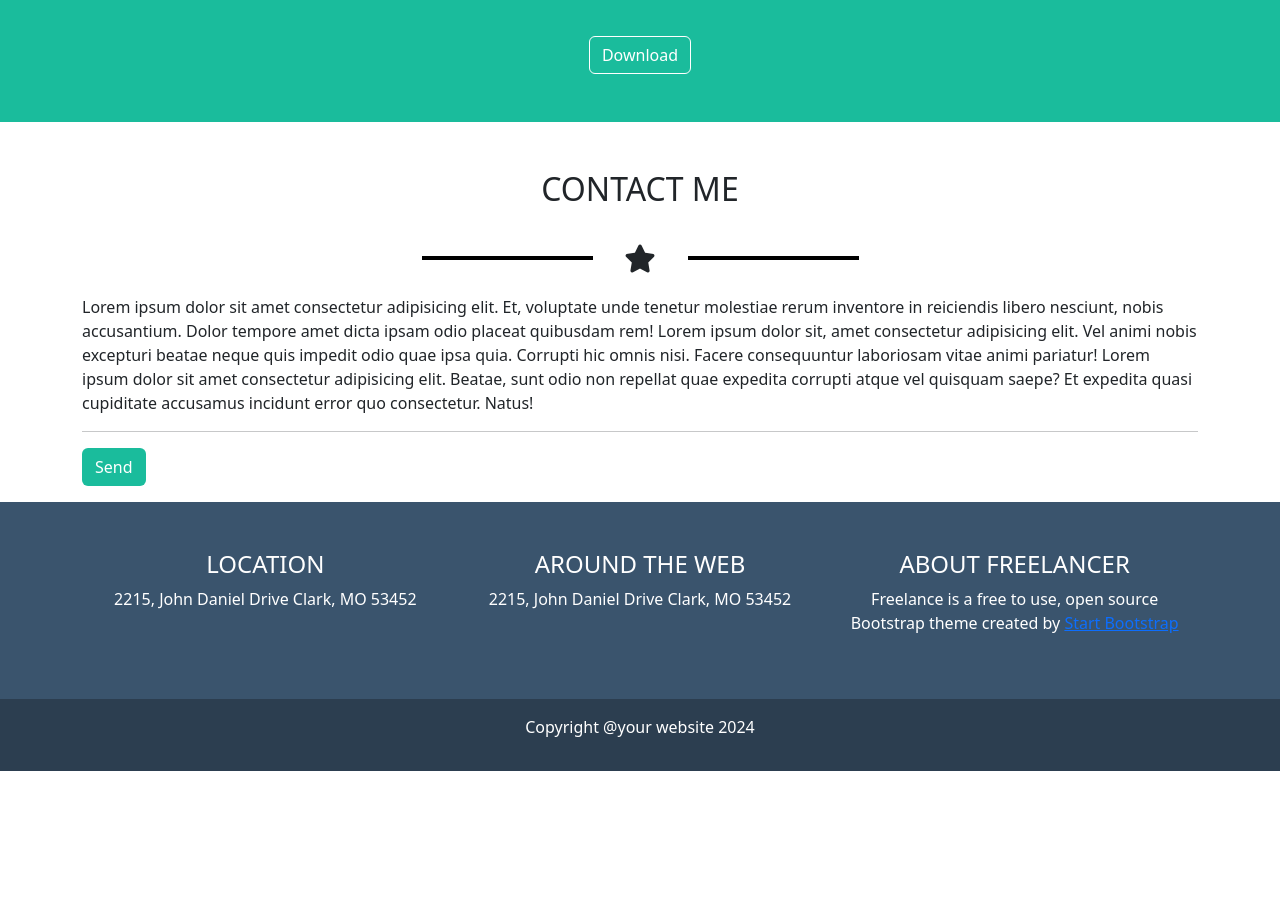
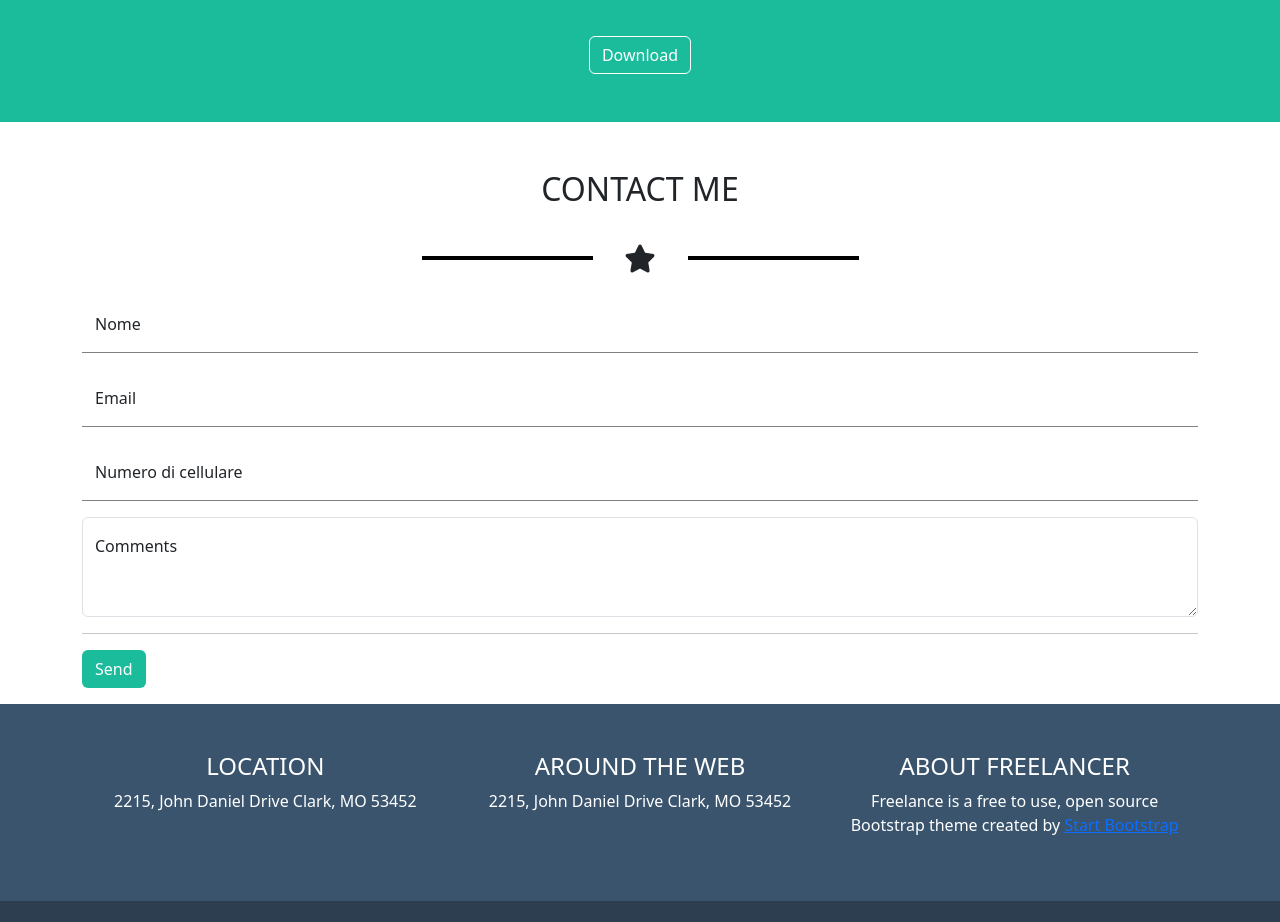
Before and after one commit to DanieleBegnis/html-css-bootstrap-freelancer, a plain HTML site: page index.html in a window 1280 px wide. Shown: the part 2320-3242 px from the top of the page. Before the commit the page ends 3091 px from the top, so only its background shows below. Drawn offline with nearby package versions, Linux system fonts and the light colour scheme.

```diff
--- a/index.html
+++ b/index.html
@@ -94,9 +94,22 @@
                     <div class="col-1 text-center fs-3"><i class="fa-solid fa-star"></i></div>
                     <div class="col-4 ms-star-line ms-bg-black"></div>
                 </div>
-                Lorem ipsum dolor sit amet consectetur adipisicing elit. Et, voluptate unde tenetur molestiae rerum inventore in reiciendis libero nesciunt, nobis accusantium. Dolor tempore amet dicta ipsam odio placeat quibusdam rem!
-                Lorem ipsum dolor sit, amet consectetur adipisicing elit. Vel animi nobis excepturi beatae neque quis impedit odio quae ipsa quia. Corrupti hic omnis nisi. Facere consequuntur laboriosam vitae animi pariatur!
-                Lorem ipsum dolor sit amet consectetur adipisicing elit. Beatae, sunt odio non repellat quae expedita corrupti atque vel quisquam saepe? Et expedita quasi cupiditate accusamus incidunt error quo consectetur. Natus!
+                <div class="form-floating mb-3 ms-input-form">
+                    <input type="text" class="form-control" id="name" placeholder="Name">
+                    <label for="name" class="form-label">Nome</label>
+                </div>
+                <div class="form-floating mb-3 ms-input-form">
+                    <input type="email" class="form-control" id="exampleInputEmail1" placeholder="Email">
+                    <label for="email" class="form-label">Email</label>
+                </div>
+                <div class="form-floating mb-3 ms-input-form">
+                    <input type="tel" class="form-control" id="phone" placeholder="######">
+                    <label for="phone" class="form-label">Numero di cellulare</label>
+                </div>
+                <div class="form-floating ms-input-form">
+                    <textarea class="form-control" placeholder="Leave a comment here" id="floatingTextarea2" style="min-height: 100px"></textarea>
+                    <label for="floatingTextarea2">Comments</label>
+                </div>
                 <hr>
                 <button type="button" class="btn ms-btn-green mb-3">Send</button>
             </div>
--- a/style.css
+++ b/style.css
@@ -25,3 +25,8 @@
 .ms-bg-black {
     background-color: #000;
 }
+.ms-input-form input{
+    border: none;
+    border-bottom: 1px solid gray;
+    border-radius: 0;
+}
```
